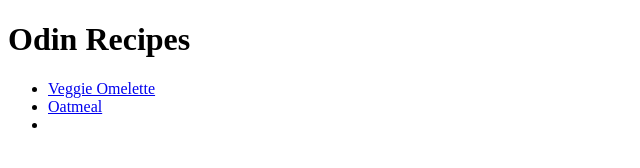
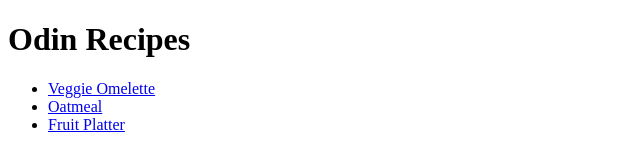
Before and after one commit to habbaszadegan/odin-recipes, a plain HTML site: page index.html in a window 1280 px wide. Shown: the full height of the page, 0-640 px from the left. Drawn offline with Linux system fonts and the light colour scheme.

Commit message:
Fixed <a href=fruit-platter>. Displays well now

```diff
--- a/index.html
+++ b/index.html
@@ -10,7 +10,7 @@
         <ul>
             <li><a href="./recipes/veggie-omelette.html">Veggie Omelette</a></li>
             <li><a href="./recipes/oatmeal.html">Oatmeal</a></li>
-            <li><a href="./recipes/fruit-platter.html"></a></li>
+            <li><a href="./recipes/fruit-platter.html">Fruit Platter</a></li>
         </ul>
     </body>
 </html>
```
